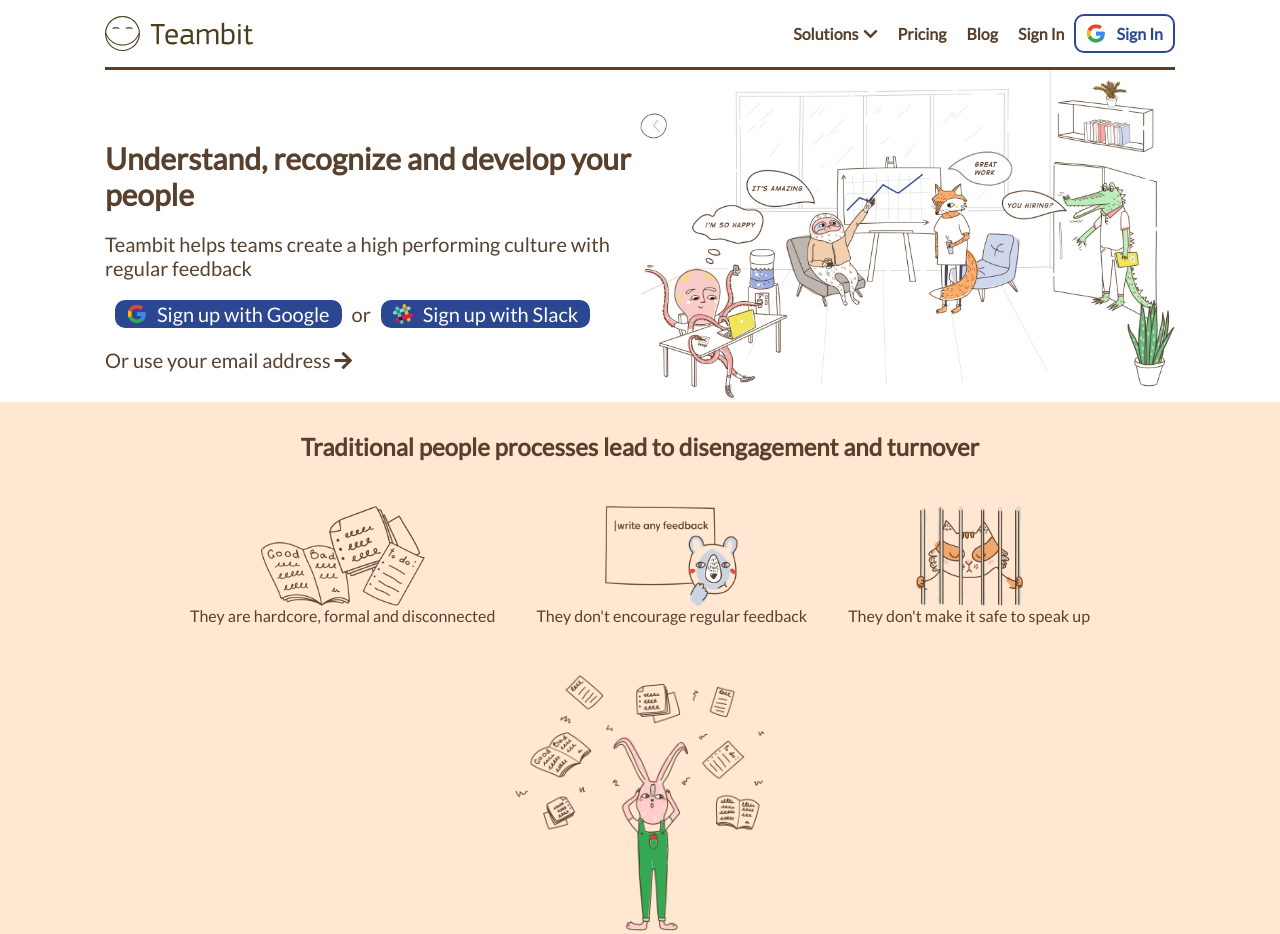
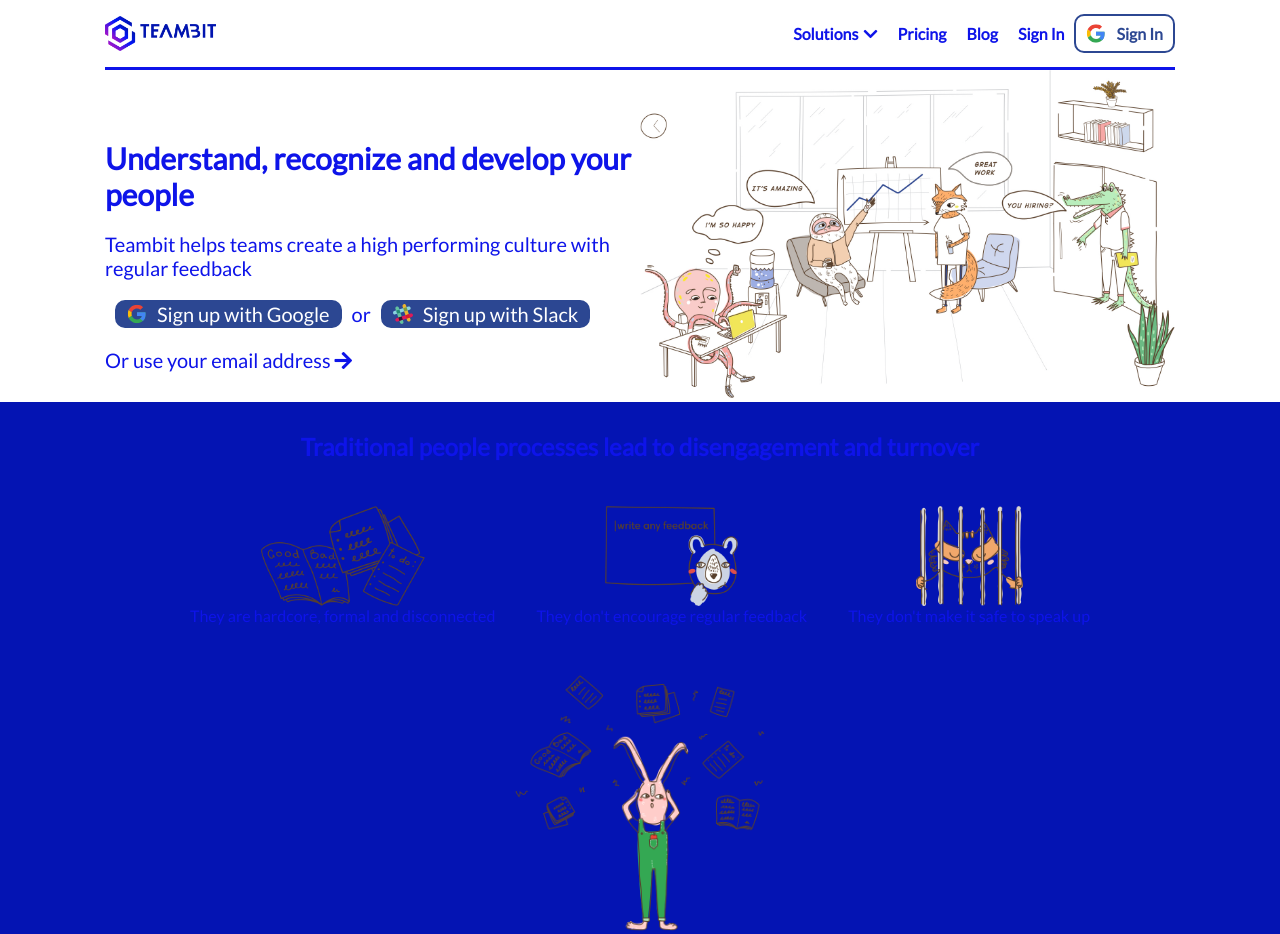
Before and after one commit to MarcoMihajlovic/node-sass-teambit, a website: page index.html in a window 1280 px wide. Shown: the top 934 px of the page. Drawn offline with Linux system fonts and the light colour scheme.

Commit message:
Nuova richiesta

```diff
--- a/index.html
+++ b/index.html
@@ -14,7 +14,7 @@
     <header>
         <div class="container">
             <div class="header">
-                <img src="img/logo.svg" alt="">
+                <img src="img/TB_logo.png" alt="">
 
             <div class="header-right">
                 <a href="#"><strong>Solutions<i class="fas fa-chevron-down"></i></strong></a>
--- a/src/partials/_variables.scss
+++ b/src/partials/_variables.scss
@@ -1,4 +1,4 @@
-$mainColor: #58402c;
+$mainColor: #0e14e9;
 
 $font: 'Lato', sans-serif;
 
@@ -6,4 +6,4 @@
 
 $fontSize: 16px;
 
-$teambitColor: #ffe7d2;
+$teambitColor: #0414b3;
```
Also changed, not shown: dist/app.css, img/TB_logo.png (added).
